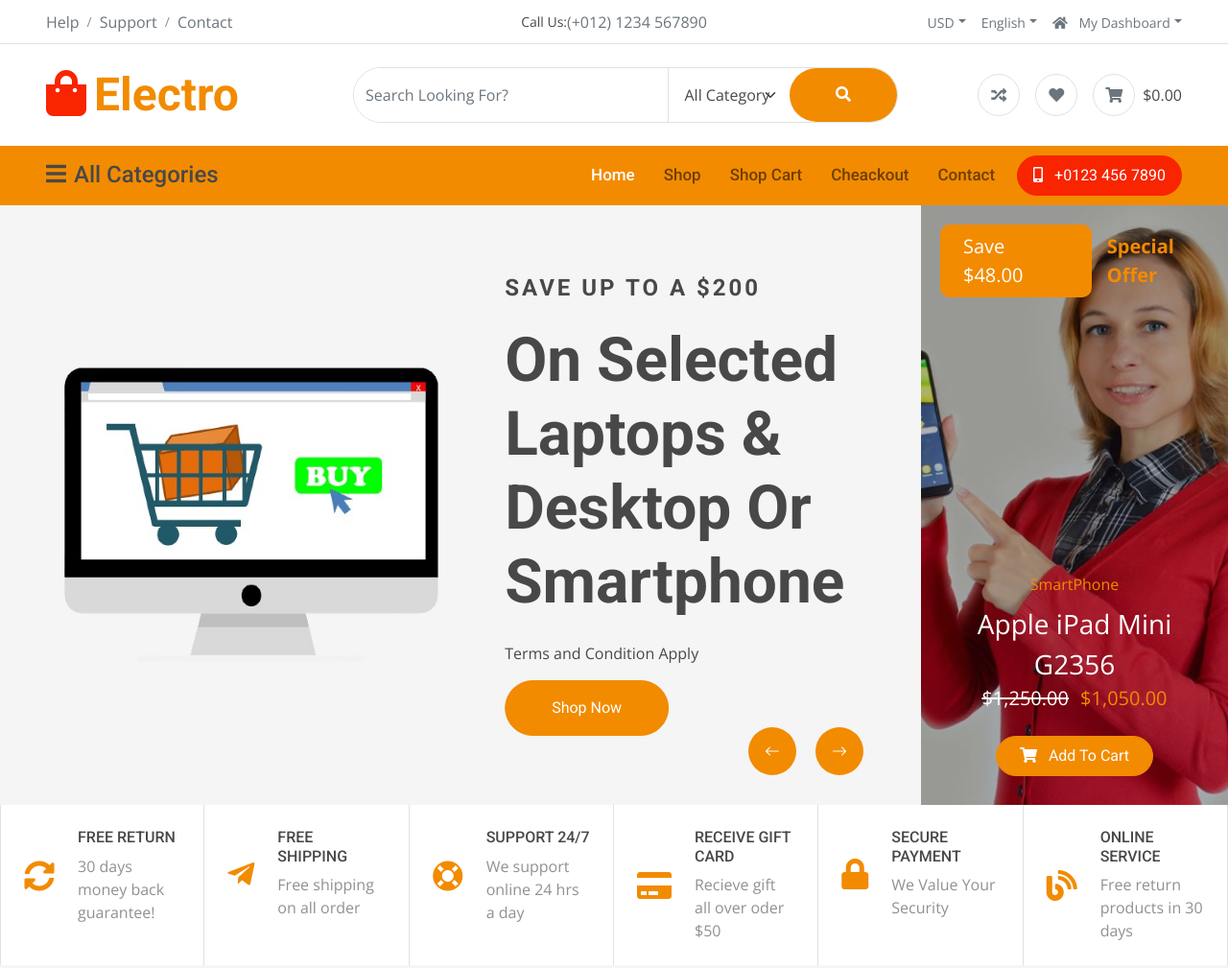
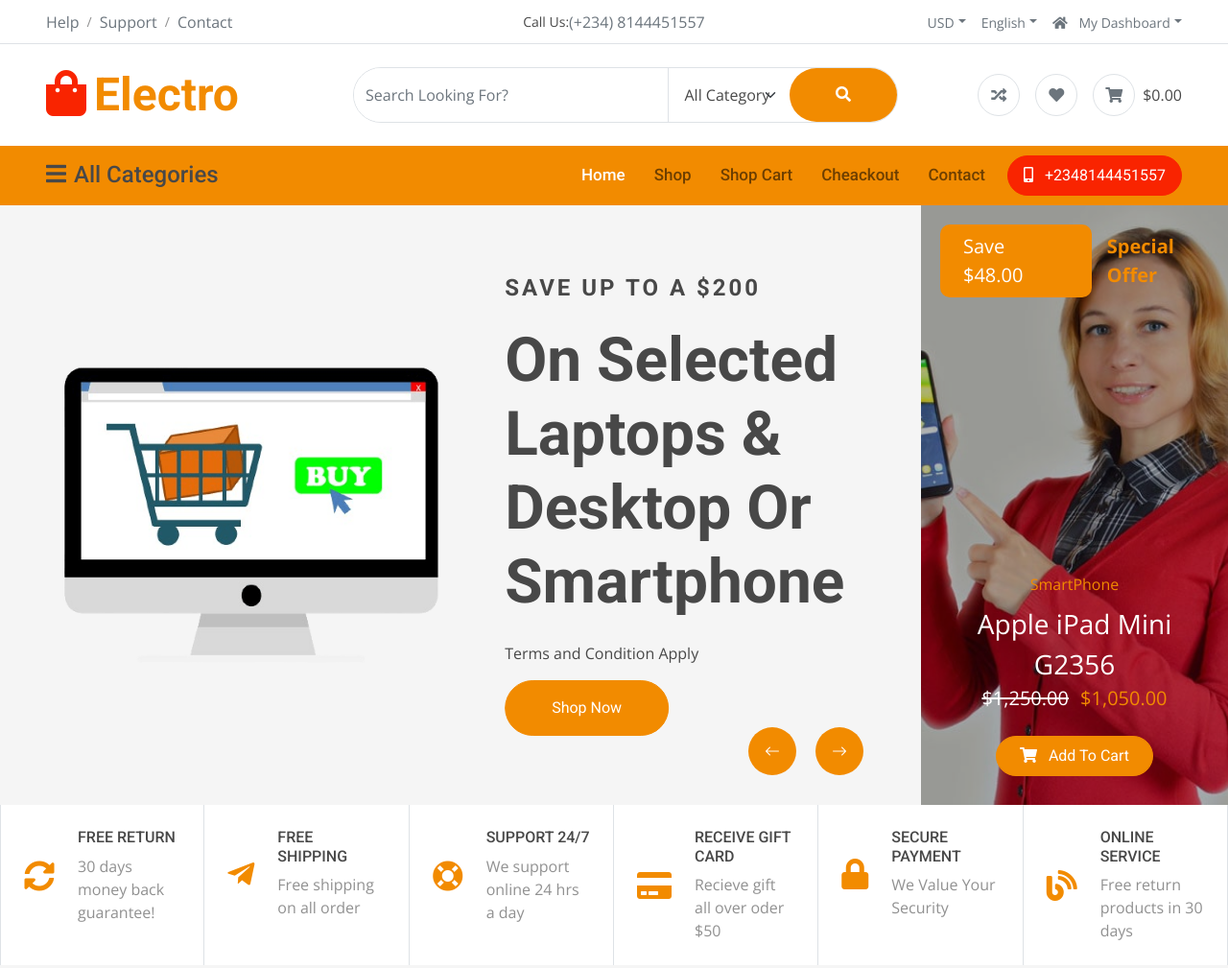
Before and after one commit to BINAINUSHAIBU/Category---eCommerce, a plain HTML site: page index.html in a window 1280 px wide. Shown: the top 1009 px of the page at 96% size. Drawn offline with nearby package versions, Linux system fonts and the light colour scheme.

Commit message:
Update index.html

```diff
--- a/index.html
+++ b/index.html
@@ -53,7 +53,7 @@
                 </div>
                 <div class="col-lg-4 text-center d-flex align-items-center justify-content-center">
                     <small class="text-dark">Call Us:</small>
-                    <a href="#" class="text-muted">(+012) 1234 567890</a>
+                    <a href="#" class="text-muted">(+234) 8144451557</a>
                 </div>
 
                 <div class="col-lg-4 text-center text-lg-end">
@@ -226,7 +226,7 @@
                                     </div>
                                 </div>
                             </div>
-                            <a href="" class="btn btn-secondary rounded-pill py-2 px-4 px-lg-3 mb-3 mb-md-3 mb-lg-0"><i class="fa fa-mobile-alt me-2"></i> +0123 456 7890</a>
+                            <a href="" class="btn btn-secondary rounded-pill py-2 px-4 px-lg-3 mb-3 mb-md-3 mb-lg-0"><i class="fa fa-mobile-alt me-2"></i> +2348144451557</a>
                         </div>
                     </nav>
                 </div>
```
